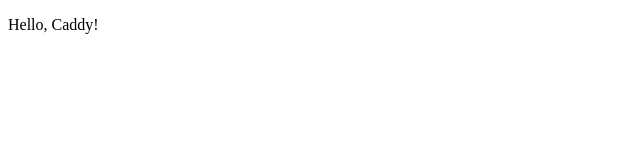
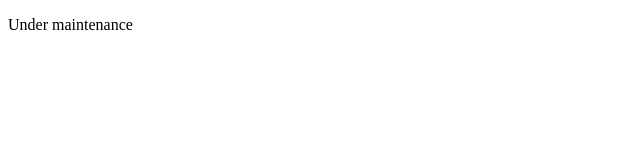
Before and after one commit to laprej/caddy, a plain HTML site: page index.html in a window 1280 px wide. Shown: the full height of the page, 0-640 px from the left. Drawn offline with Linux system fonts and the light colour scheme.

Commit message:
update index.html

```diff
--- a/index.html
+++ b/index.html
@@ -2,9 +2,9 @@
 <html>
 <head>
   <meta http-equiv="Content-Type" content="text/html; charset=utf-8"/>
-  <title>Hello, Caddy!</title>
+  <title>Under maintenance</title>
 </head>
 <body>
-    <p>Hello, Caddy!</p>
+    <p>Under maintenance</p>
 </body>
 </html>
```
